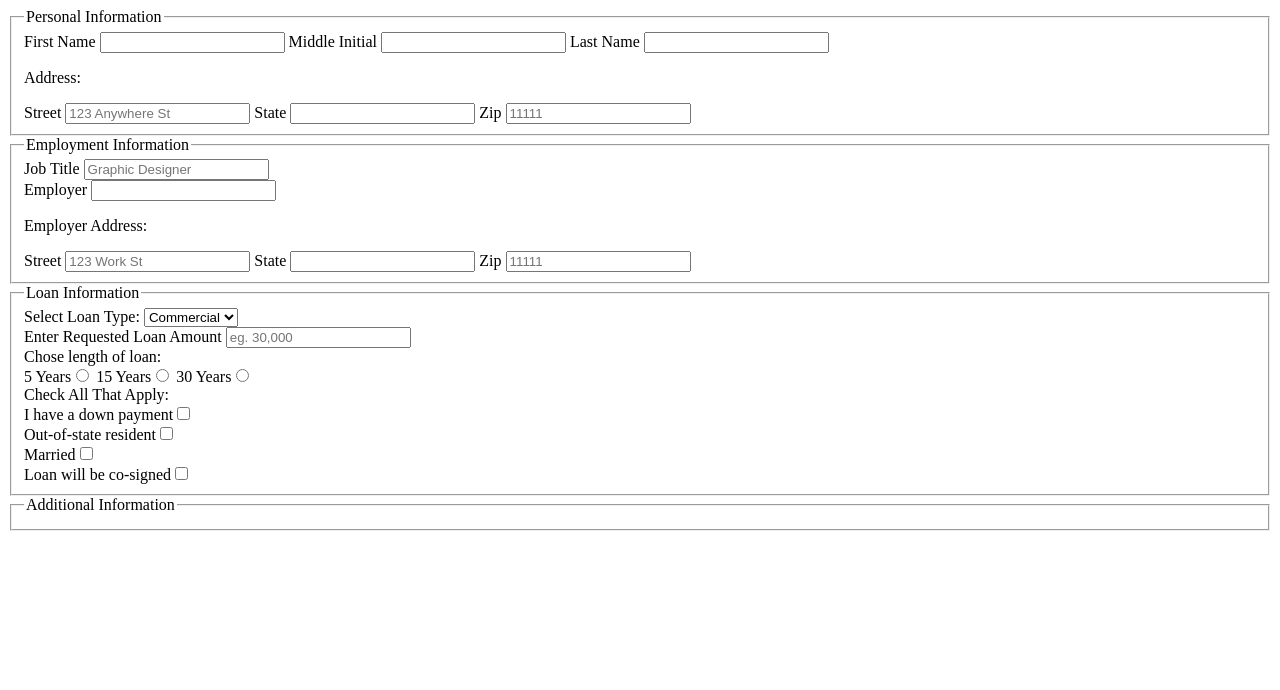
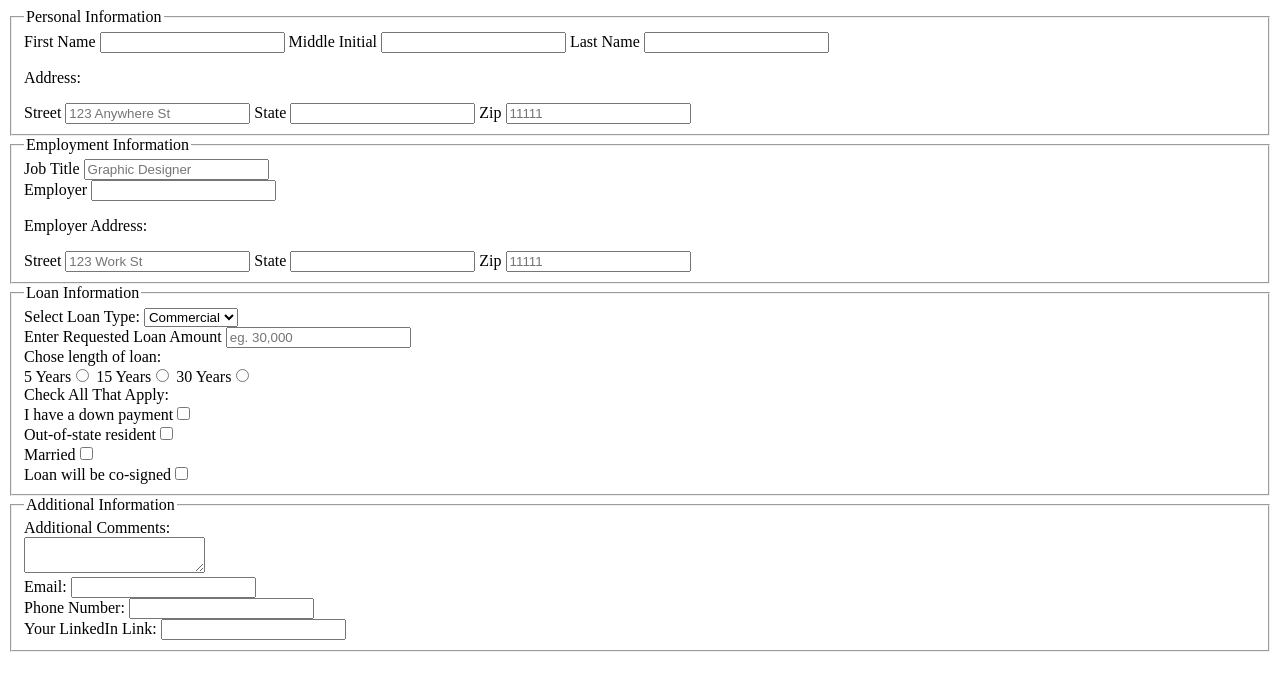
Before and after one commit to anessao/banking-form, a plain HTML site: page index.html in a window 1280 px wide. Drawn offline with Linux system fonts and the light colour scheme.

Commit message:
additional info fields

```diff
--- a/index.html
+++ b/index.html
@@ -98,15 +98,26 @@
 				Loan will be co-signed<input type="checkbox" name="conditions" value="co-signed"><br>
 		</fieldset>
 		<fieldset>
-		<legend>Additional Information</legend>
+			<legend>Additional Information</legend>
 
-		<!-- A text area to allow for additional comments -->
+			<!-- A text area to allow for additional comments -->
+			<label for="comments">Additional Comments:</label><br>
+			<textarea name="comments"></textarea>
+			<br>
 
-		<!-- Applicant email address -->
+			<!-- Applicant email address -->
+			<label for="user-email">Email:</label>
+			<input type="email" name="user-email">
+			<br>
 
-		<!-- Applicant telephone number -->
-
-		<!-- Applicant LinkedIn URL -->
+			<!-- Applicant telephone number -->
+			<label for="phone-num">Phone Number:</label>
+			<input type="telephone" name="phone-num">
+			<br>
+			<!-- Applicant LinkedIn URL -->
+			<label for="linkedin">Your LinkedIn Link:</label>
+			<input type="url" name="linkedin">
+			<br>
 		</fieldset>
 	</form>
 </body>
```
